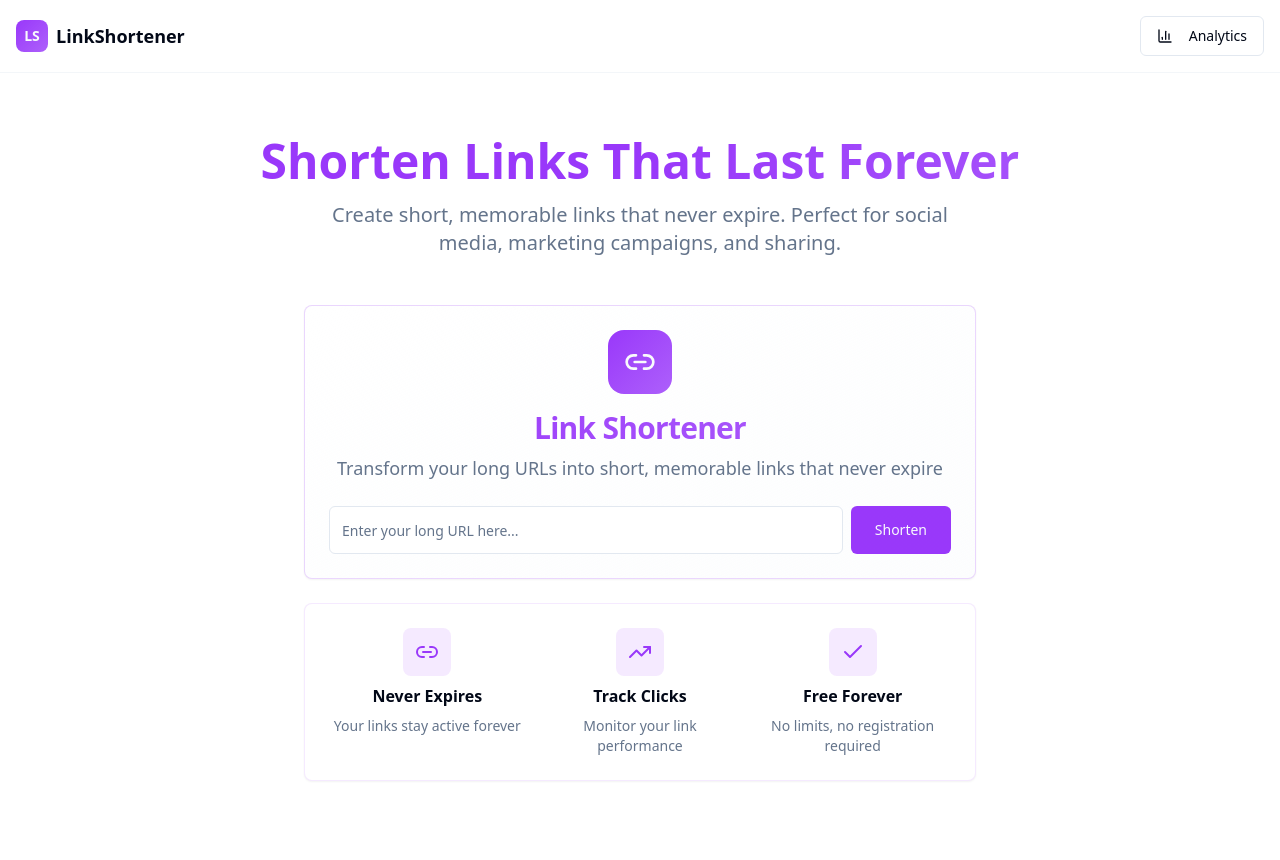
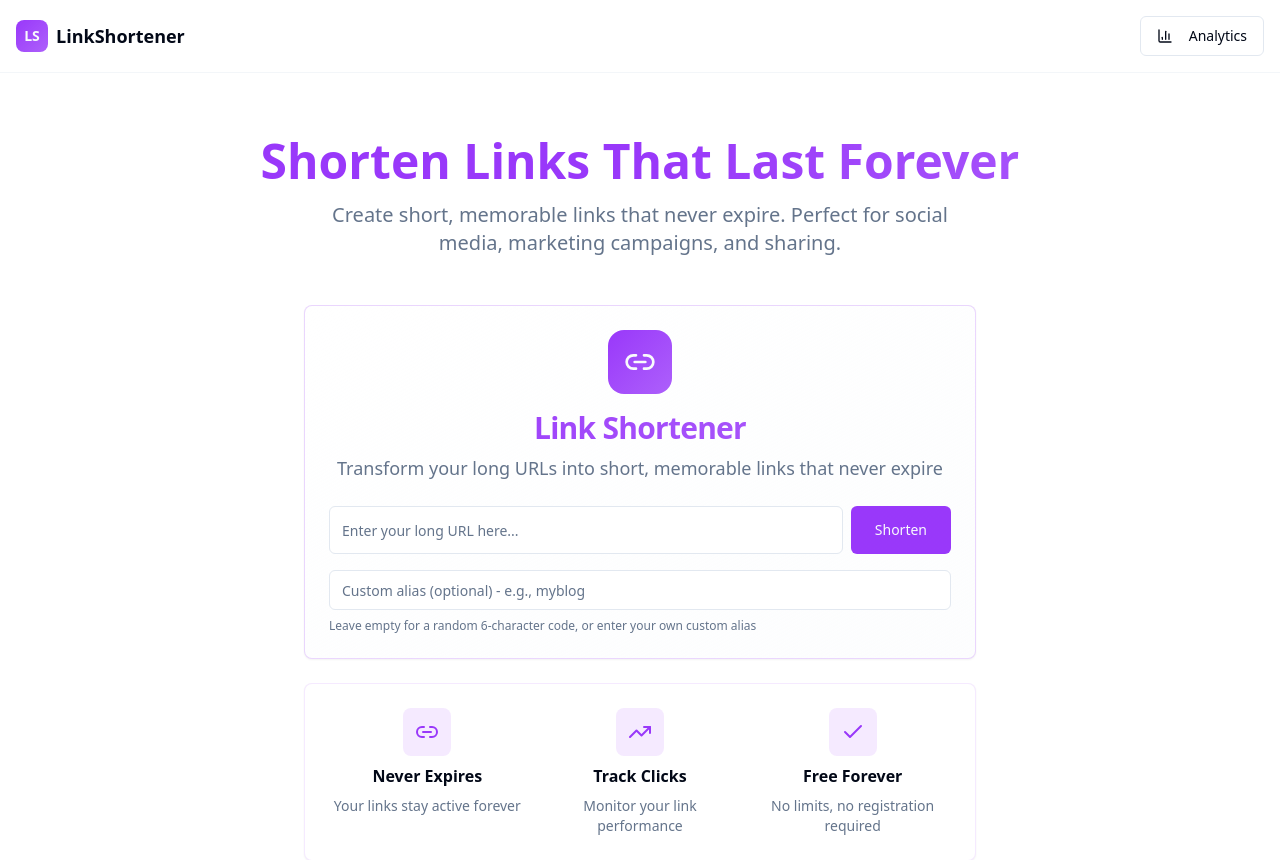
Before and after one commit to rathod965250/everlink-sharer, a React (Vite) app: page / in a window 1280 px wide. Shown: the top 860 px of the page. Built offline with nearby package versions, Linux system fonts and the light colour scheme.

Commit message:
Add custom alias feature
Implement custom alias functionality for link shortening, allowing users to choose unique short codes for their links.

```diff
--- a/src/components/LinkShortener.tsx
+++ b/src/components/LinkShortener.tsx
@@ -8,6 +8,7 @@ import { useToast } from "@/hooks/use-toast";
 
 export const LinkShortener = () => {
   const [url, setUrl] = useState("");
+  const [customAlias, setCustomAlias] = useState("");
   const [isLoading, setIsLoading] = useState(false);
   const [shortenedUrl, setShortenedUrl] = useState("");
   const [copied, setCopied] = useState(false);
@@ -53,7 +54,41 @@ export const LinkShortener = () => {
     setIsLoading(true);
 
     try {
-      let shortCode = generateShortCode();
+      let shortCode;
+
+      if (customAlias.trim()) {
+        // Validate custom alias
+        if (!/^[A-Za-z0-9_-]+$/.test(customAlias)) {
+          toast({
+            title: "Invalid alias",
+            description: "Alias can only contain letters, numbers, hyphens, and underscores",
+            variant: "destructive",
+          });
+          setIsLoading(false);
+          return;
+        }
+
+        // Check if custom alias already exists
+        const { data: existing } = await supabase
+          .from('links')
+          .select('short_code')
+          .eq('short_code', customAlias)
+          .single();
+
+        if (existing) {
+          toast({
+            title: "Alias already taken",
+            description: "This custom alias is already in use. Please choose another one.",
+            variant: "destructive",
+          });
+          setIsLoading(false);
+          return;
+        }
+
+        shortCode = customAlias;
+      } else {
+        // Generate random short code
+        shortCode = generateShortCode();
 
         // Check if short code already exists, regenerate if needed
         let { data: existing } = await supabase
@@ -70,6 +105,7 @@ export const LinkShortener = () => {
             .eq('short_code', shortCode)
             .single();
           existing = newExisting;
+        }
       }
 
       const { data, error } = await supabase
@@ -138,6 +174,7 @@ export const LinkShortener = () => {
         </CardHeader>
 
         <CardContent className="space-y-6">
+          <div className="space-y-4">
             <div className="flex gap-2">
               <Input
                 type="url"
@@ -154,6 +191,20 @@ export const LinkShortener = () => {
               >
                 {isLoading ? "Shortening..." : "Shorten"}
               </Button>
+            </div>
+
+            <div className="space-y-2">
+              <Input
+                type="text"
+                placeholder="Custom alias (optional) - e.g., myblog"
+                value={customAlias}
+                onChange={(e) => setCustomAlias(e.target.value)}
+                className="h-10 text-sm"
+              />
+              <p className="text-xs text-muted-foreground">
+                Leave empty for a random 6-character code, or enter your own custom alias
+              </p>
+            </div>
           </div>
 
           {shortenedUrl && (
```
Lines whose indentation alone changed are shown as unchanged.
